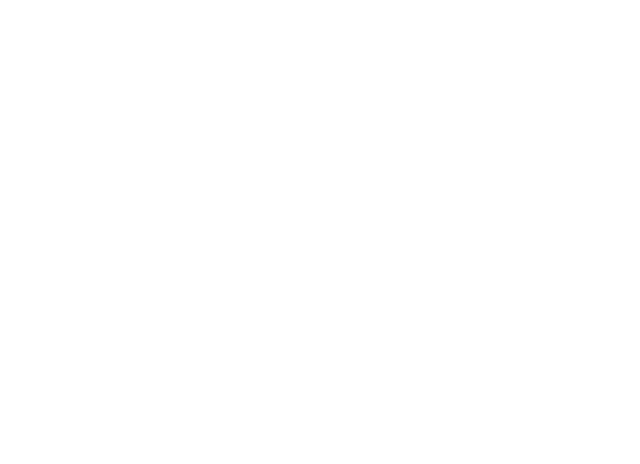
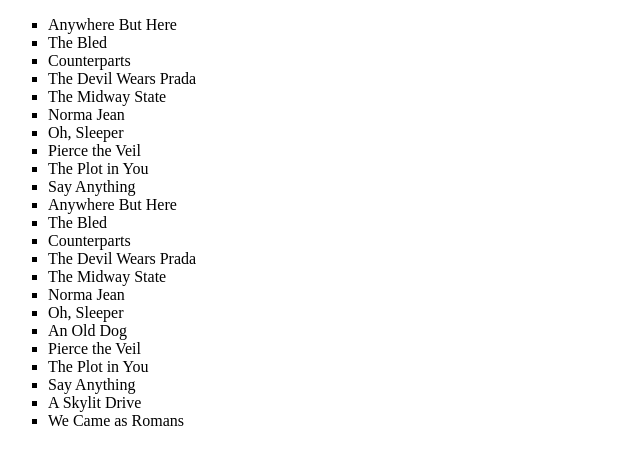
Before and after one commit to acciojob/sorting-articles-adityaSingh6271, a website: page main.html in a window 1280 px wide. Shown: the whole page, without its empty margins (0-640 px from the left). Drawn offline with Linux system fonts and the light colour scheme.

Commit message:
created a submission

```diff
--- a/main.html
+++ b/main.html
@@ -8,6 +8,21 @@
 
 <body>
 	<!-- the entire body must be written by student -->
+	<article>
+		<ul id = "band">
+			<li>Anywhere But Here</li>
+			<li>The Bled</li>
+			<li>Counterparts</li>
+			<li>The Devil Wears Prada</li>
+			<li>The Midway State</li>
+			<li>Norma Jean</li>
+			<li>Oh, Sleeper</li>
+			<li>Pierce the Veil</li>
+			<li>The Plot in You</li>
+			<li>Say Anything</li>
+
+		</ul>
+	</article>
     <script type="text/javascript" src="./script.js">
 </script>
 
--- a/script.js
+++ b/script.js
@@ -1 +1,22 @@
 //your JS code here. If required.
+   const bands = ['The Plot in You', 'The Devil Wears Prada', 'Pierce the Veil', 'Norma Jean', 'The Bled', 'Say Anything', 'The Midway State', 'We Came as Romans', 'Counterparts', 'Oh, Sleeper', 'A Skylit Drive', 'Anywhere But Here', 'An Old Dog'];
+
+        // Function to sort the bands without considering specified words
+        const sortBands = (bands) => {
+            return bands.sort((a, b) => {
+                // Helper function to remove specified words and get clean string for comparison
+                const cleanString = (str) => str.replace(/^(a|an|the) /i, '').trim();
+                return cleanString(a) > cleanString(b) ? 1 : -1;
+            });
+        };
+
+        // Get sorted bands
+        const sortedBands = sortBands(bands);
+
+        // Populate the unordered list with sorted bands
+        const bandList = document.getElementById('band');
+        sortedBands.forEach(band => {
+            const listItem = document.createElement('li');
+            listItem.textContent = band;
+            bandList.appendChild(listItem);
+        });
--- a/styles.css
+++ b/styles.css
@@ -1 +1,5 @@
 /*  your css code here. If applicable */
+#band{
+	list-style: square;
+
+}
```
